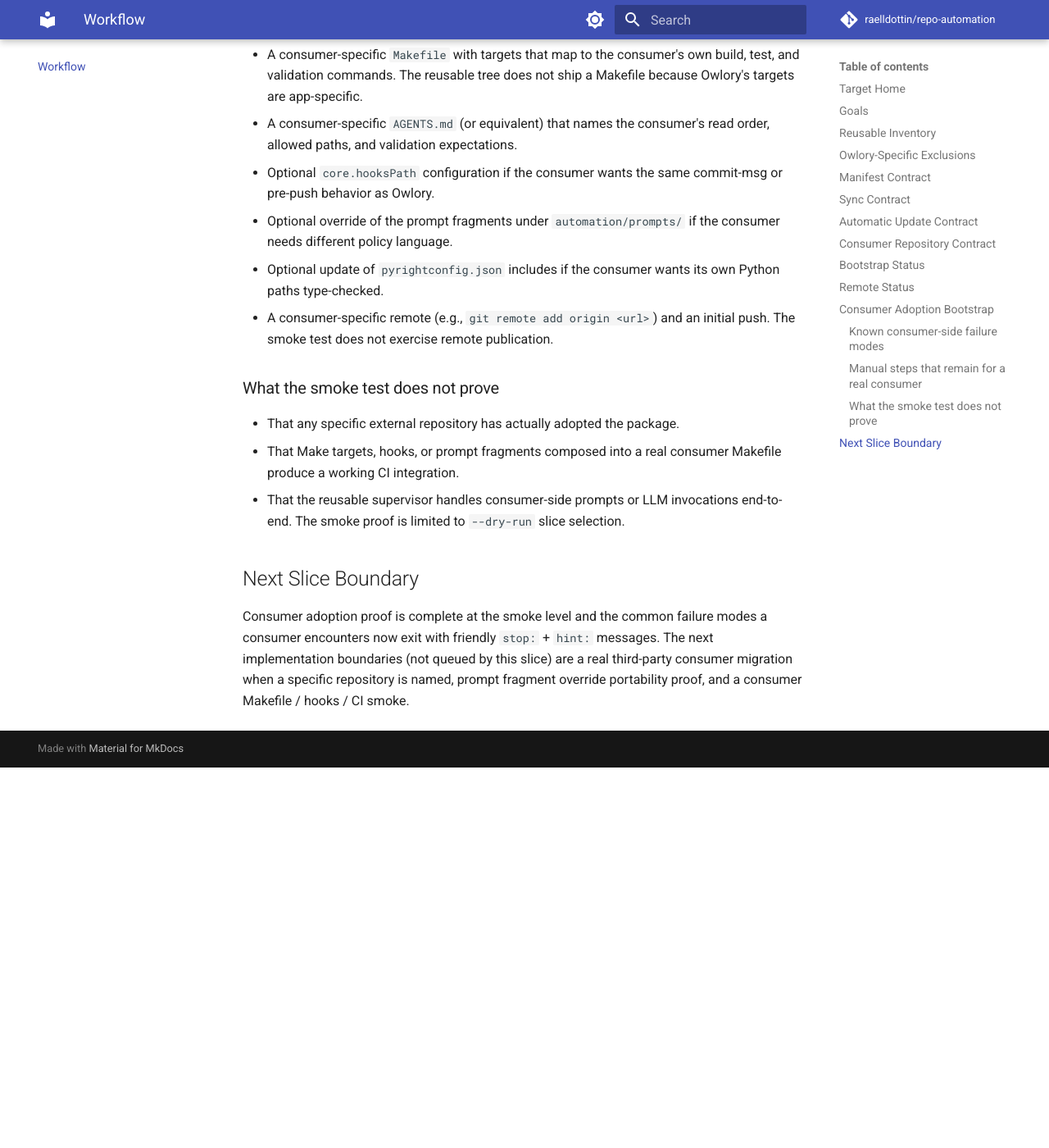
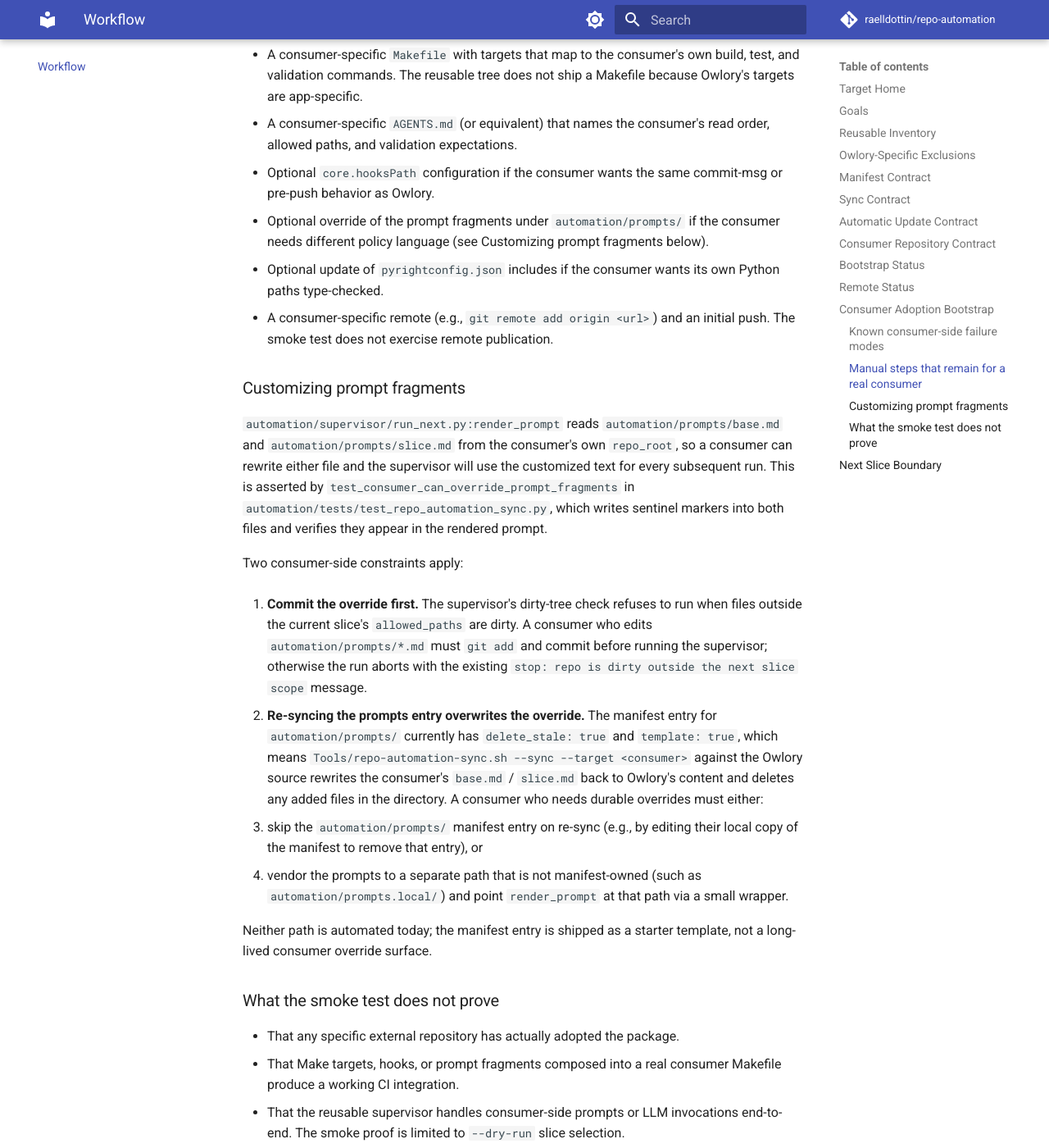
Before and after one commit to raelldottin/repo-automation, an MkDocs documentation site: the page built from docs/workflows/repo-automation.md, in a window 1280 px wide and 1400 px high, scrolled down 6814 px. Shown: the whole window at 82% size. Built offline with MkDocs 1.6.1 and Material for MkDocs 9.7.7, drawn with Linux system fonts in a browser that asks for light colours; comment, search, counter and statistics services are not loaded; before the commit the page ends 7750 px from its top, so only the background shows below that.

Commit message:
Document consumer prompt fragment overrides

```diff
--- a/docs/workflows/repo-automation.md
+++ b/docs/workflows/repo-automation.md
@@ -238,11 +238,48 @@ work:
 - Optional `core.hooksPath` configuration if the consumer wants the same
   commit-msg or pre-push behavior as Owlory.
 - Optional override of the prompt fragments under `automation/prompts/` if the
-  consumer needs different policy language.
+  consumer needs different policy language (see Customizing prompt fragments
+  below).
 - Optional update of `pyrightconfig.json` includes if the consumer wants its
   own Python paths type-checked.
 - A consumer-specific remote (e.g., `git remote add origin <url>`) and an
   initial push. The smoke test does not exercise remote publication.
+
+### Customizing prompt fragments
+
+`automation/supervisor/run_next.py:render_prompt` reads
+`automation/prompts/base.md` and `automation/prompts/slice.md` from the
+consumer's own `repo_root`, so a consumer can rewrite either file and the
+supervisor will use the customized text for every subsequent run. This is
+asserted by
+`test_consumer_can_override_prompt_fragments` in
+`automation/tests/test_repo_automation_sync.py`, which writes sentinel
+markers into both files and verifies they appear in the rendered prompt.
+
+Two consumer-side constraints apply:
+
+1. **Commit the override first.** The supervisor's dirty-tree check refuses
+   to run when files outside the current slice's `allowed_paths` are dirty.
+   A consumer who edits `automation/prompts/*.md` must `git add` and commit
+   before running the supervisor; otherwise the run aborts with the existing
+   `stop: repo is dirty outside the next slice scope` message.
+
+2. **Re-syncing the prompts entry overwrites the override.** The manifest
+   entry for `automation/prompts/` currently has `delete_stale: true` and
+   `template: true`, which means
+   `Tools/repo-automation-sync.sh --sync --target <consumer>` against the
+   Owlory source rewrites the consumer's `base.md` / `slice.md` back to
+   Owlory's content and deletes any added files in the directory. A
+   consumer who needs durable overrides must either:
+
+   - skip the `automation/prompts/` manifest entry on re-sync (e.g., by
+     editing their local copy of the manifest to remove that entry), or
+   - vendor the prompts to a separate path that is not manifest-owned (such
+     as `automation/prompts.local/`) and point `render_prompt` at that path
+     via a small wrapper.
+
+   Neither path is automated today; the manifest entry is shipped as a
+   starter template, not a long-lived consumer override surface.
 
 ### What the smoke test does not prove
 
```
